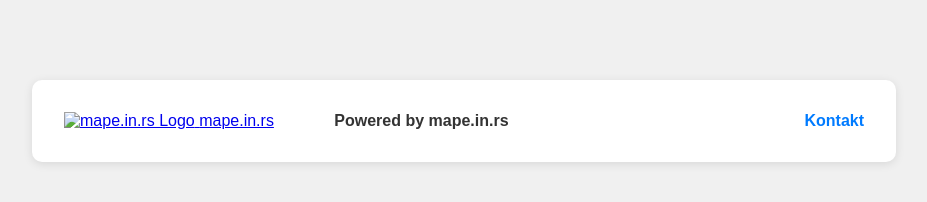
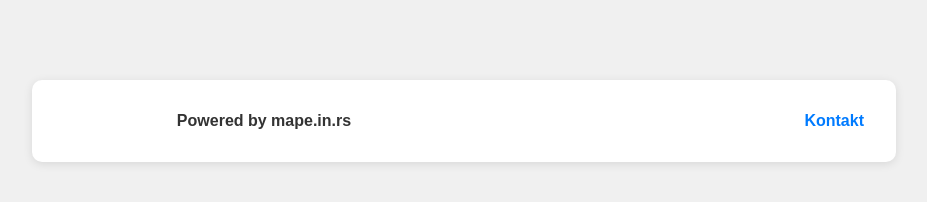
Before and after one commit to dogsbreeder/ugradimapu, a plain HTML site: page optimizacija.html in a window 1280 px wide. Shown: the whole page, without its empty margins (176-1103 px from the left). Drawn offline with Linux system fonts and the light colour scheme.

Commit message:
Uklonjen logo iz svih HTML fajlova - ostavljeni samo 'Powered by mape.in.rs' i kontakt

```diff
--- a/optimizacija.html
+++ b/optimizacija.html
@@ -18,12 +18,6 @@
     <footer class="site-footer">
         <div class="container">
             <div class="footer-container">
-                <div class="footer-logo">
-                    <a href="https://mape.in.rs">
-                        <img src="images/favicon_io/android-chrome-512x512.png" alt="mape.in.rs Logo" class="footer-logo-img">
-                        <span>mape.in.rs</span>
-                    </a>
-                </div>
                 <div class="footer-text">
                     Powered by mape.in.rs
                 </div>
```
Also changed, not shown: provera.html (+0 -6 lines).
